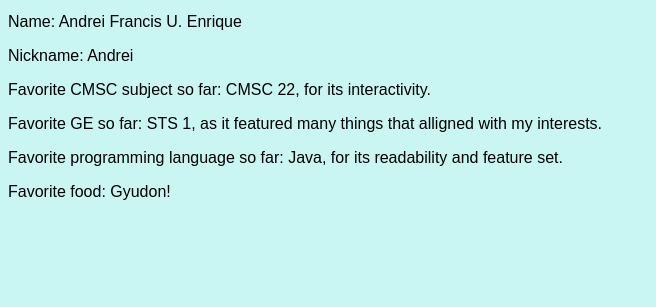
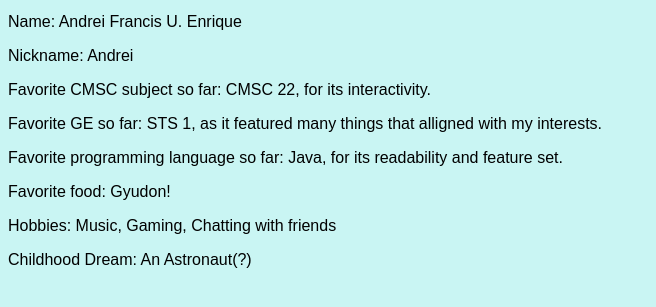
Before and after one commit to auenrique/auenrique.github.io, a plain HTML site: page index.html in a window 1280 px wide. Shown: the part 101-408 px from the top of the page, without its empty margins (0-656 px from the left). Drawn offline with Linux system fonts and the light colour scheme.

Commit message:
Update index.html

```diff
--- a/index.html
+++ b/index.html
@@ -13,5 +13,7 @@
 	<p>Favorite GE so far: STS 1, as it featured many things that alligned with my interests.</p>
 	<p>Favorite programming language so far: Java, for its readability and feature set.</p>
 	<p>Favorite food: Gyudon!</p>
+	<p>Hobbies: Music, Gaming, Chatting with friends</p>
+	<p>Childhood Dream: An Astronaut(?)</p>
 </body>
 </html>
```
